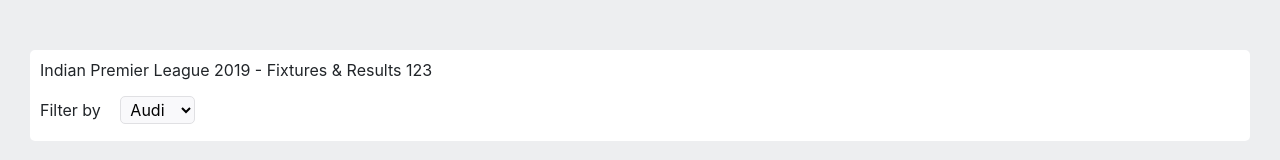
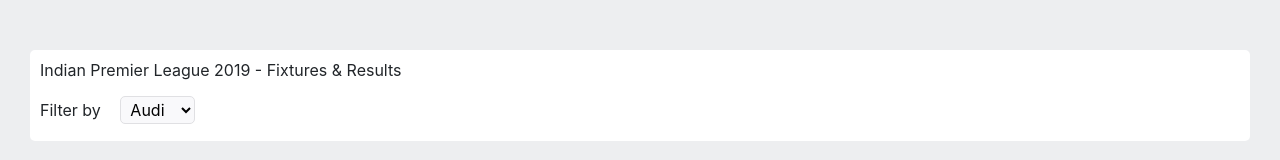
Before and after one commit to gaurav24nav/match-center-app, an Angular app: page / in a window 1280 px wide. Shown: the top 160 px of the page. Built offline with nearby package versions, Linux system fonts and the light colour scheme.

Commit message:
back to original

```diff
--- a/src/app/match/match.component.html
+++ b/src/app/match/match.component.html
@@ -1,7 +1,7 @@
 <section class="container-fluid " style="margin-top:50px">
     <div class="col-md-12">
         <div class="box_info">
-            <p>Indian Premier League 2019 - Fixtures & Results 123</p>
+            <p>Indian Premier League 2019 - Fixtures & Results</p>
             <p>Filter by <select>
                     <option value="volvo">Volvo</option>
                     <option value="saab">Saab</option>
```
